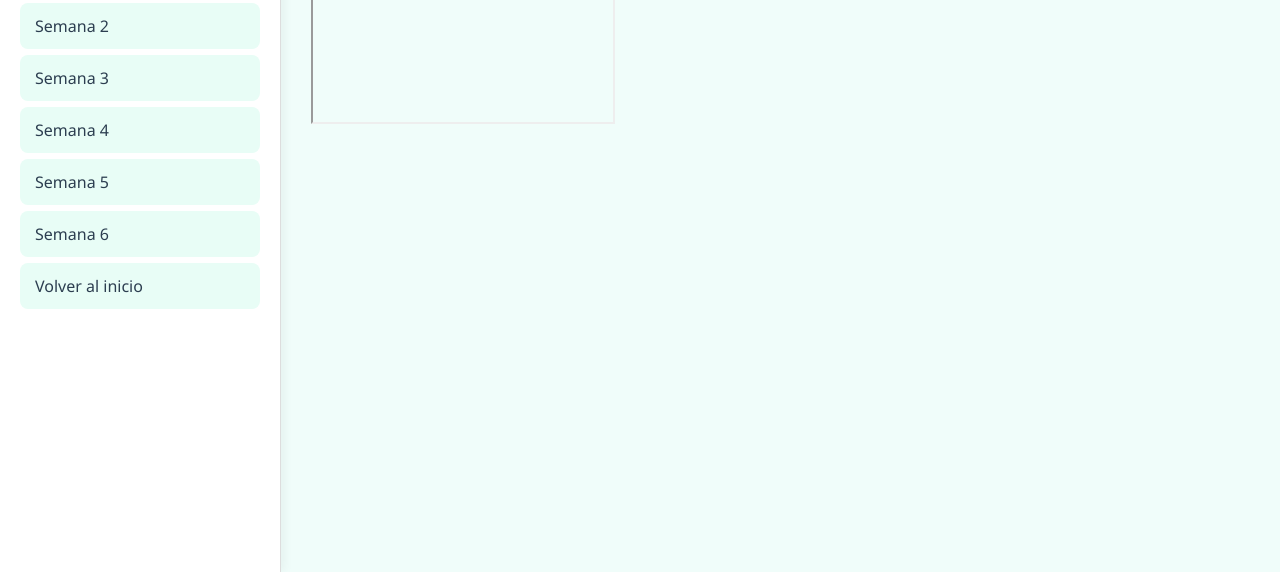
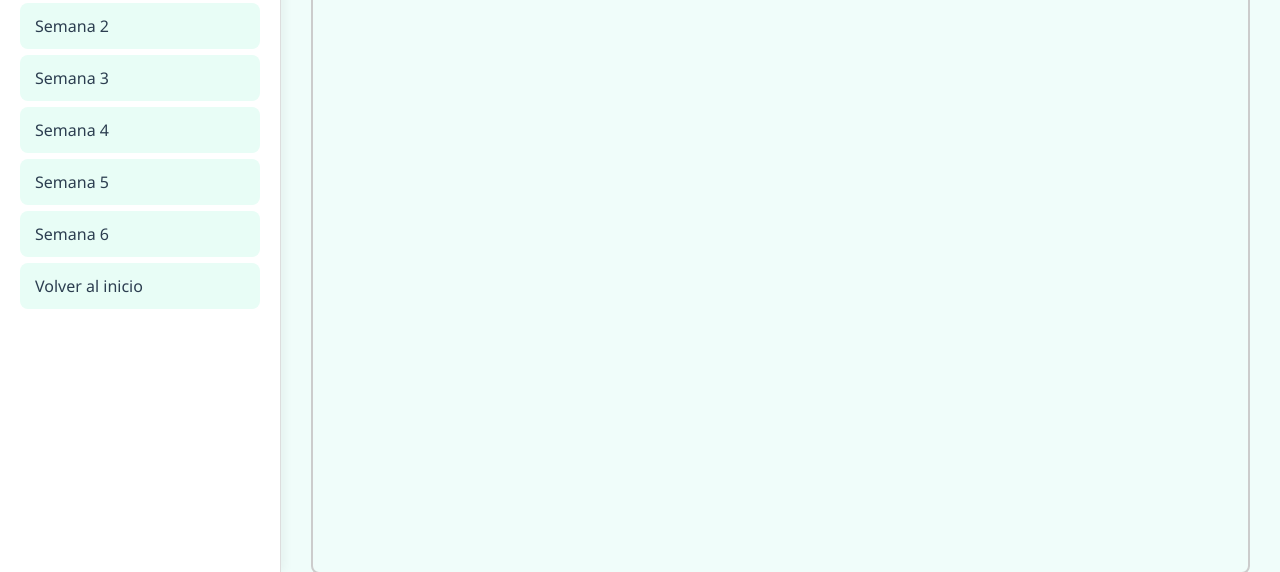
Before and after one commit to SebasMiranda123/Base-de-Datos-II, a plain HTML site: page semana11.html in a window 1280 px wide. Shown: the part 228-800 px from the top of the page. Drawn offline with Linux system fonts and the light colour scheme.

Commit message:
Update semana11.html

```diff
--- a/semana11.html
+++ b/semana11.html
@@ -133,6 +133,19 @@
       color: #555;
       line-height: 1.6;
     }
+    .pdf-container {
+      margin-top: 20px;
+      border: 2px solid #ccc;
+      border-radius: 8px;
+      overflow: hidden;
+      height: 600px;
+    }
+
+    .pdf-container iframe {
+      width: 100%;
+      height: 100%;
+      border: none;
+    }
   </style>
 </head>
 <body>
```
